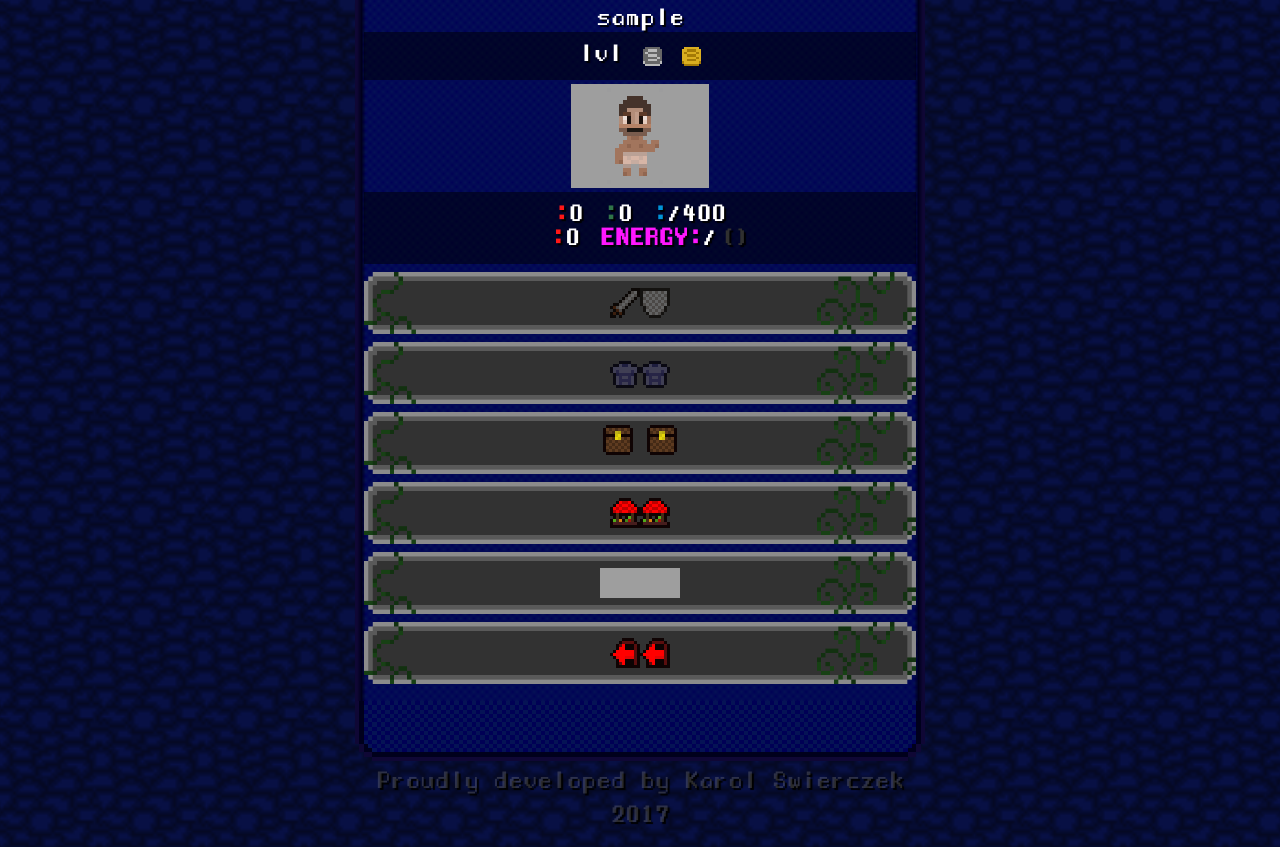
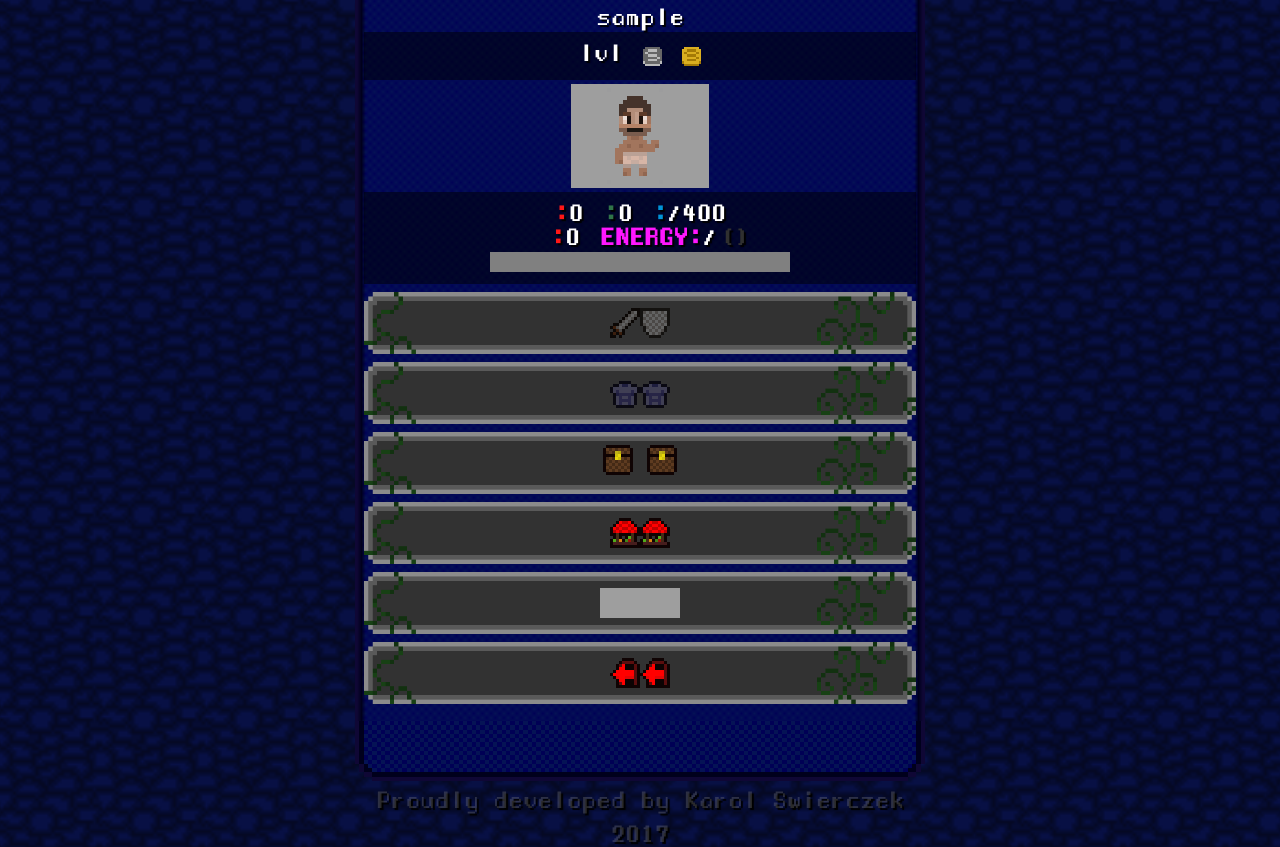
Before and after one commit to karolsw3/pixelslash, a PHP site: page / in a window 1280 px wide. Shown: the part 306-1153 px from the top of the page. Run offline with PHP 8.4, Linux system fonts and the light colour scheme; the visitor is signed in with stand-in values (Sample User, id 1); data that the repository does not hold is empty; a stand-in replaces the project's code that opens the database connection; some libraries are stand-ins or nearby versions; grey boxes are pictures that could not be loaded.

Commit message:
Progress_bar testing

```diff
--- a/game/attack.php
+++ b/game/attack.php
@@ -53,6 +53,6 @@
 		exit();
 	}
 
-	echo "<p>".$user_name.$lang_attacked.$opponent_name." (".$lang_hp_short.":".$_SESSION['opponent_hp'].")</p>";
+	echo "<p id='opponent_hp'>".$_SESSION['opponent_hp']."</p>";
 
-	echo "<p style='color: red'>".$opponent_name.$lang_attacked.$user_name." (".$lang_hp_short.":".$_SESSION['user_hp'].")</p>";
+	echo "<p id='user_hp'>".$_SESSION['user_hp']."</p>";
--- a/game/attack_gui.php
+++ b/game/attack_gui.php
@@ -107,7 +107,7 @@
 
 </div>
 
-<button class="game_button" onclick="sound_play('click'); post_data('game/attack.php', '<?php echo $data ?>', 'log')"><p><?php echo "Attack"; ?></p></button>
+<button class="game_button" onclick="sound_play('click'); post_data('game/attack.php', '<?php echo $data ?>', 'log'); attack_animation()"><p><?php echo "Attack"; ?></p></button>
 <div id="log" style="text-align: center">
 
 </div>
--- a/game/user_stats.php
+++ b/game/user_stats.php
@@ -96,7 +96,7 @@
 	</div>
 
 	<div class="flex">
-		<p style="color: #ff1717; margin-left: 20px"><b><?php echo $lang_hp_short ?>: </b></p><p><?php echo $user_hp ?></p>
+		<p style="color: #ff1717; margin-left: 20px"><b><?php echo $lang_hp_short ?>: </b></p><p id="user_hp"><?php echo $user_hp ?></p>
 		<p style="color: #ff17ff; margin-left: 20px"><b>ENERGY: </b></p><p><?php echo $user_energy."/".$user_maxenergy ?></p>
 		<p style="margin-left: 3px; color:#303030">(</p><p id="energy_seconds_left" style="color: #303030">
 		<?php
@@ -107,4 +107,9 @@
 		?>
 		</p><p style="color: #303030">)</p>
 	</div>
+	<div class="flex">
+		<div id="bar">
+			<div id="progress"></div>
+		</div>
+	</div>
 </div>
--- a/javascript/main.js
+++ b/javascript/main.js
@@ -79,3 +79,13 @@
 	$("#energy_seconds_left").html(seconds_left);
   }
 }, 1000);
+
+function attack_animation(){
+	var user_hp = $("#actual_user_hp").val();
+	var max_user_hp = $("#user_hp").val();
+
+	var percent_user_hp = user_hp/max_user_hp;
+
+	var opponent_hp = $("#opponent_hp").val();
+	$("#progress").style({"width":percent_user_hp});
+}
--- a/style/main.css
+++ b/style/main.css
@@ -151,3 +151,13 @@
 .arena_cell:nth-child(even){
 	background: rgba(0,0,0,0.3);
 }
+#bar{
+	width: 300px;
+	background: grey;
+	height: 20px;
+}
+#progress{
+	width: 0;
+	background: red;
+	height: 100%;
+}
```
